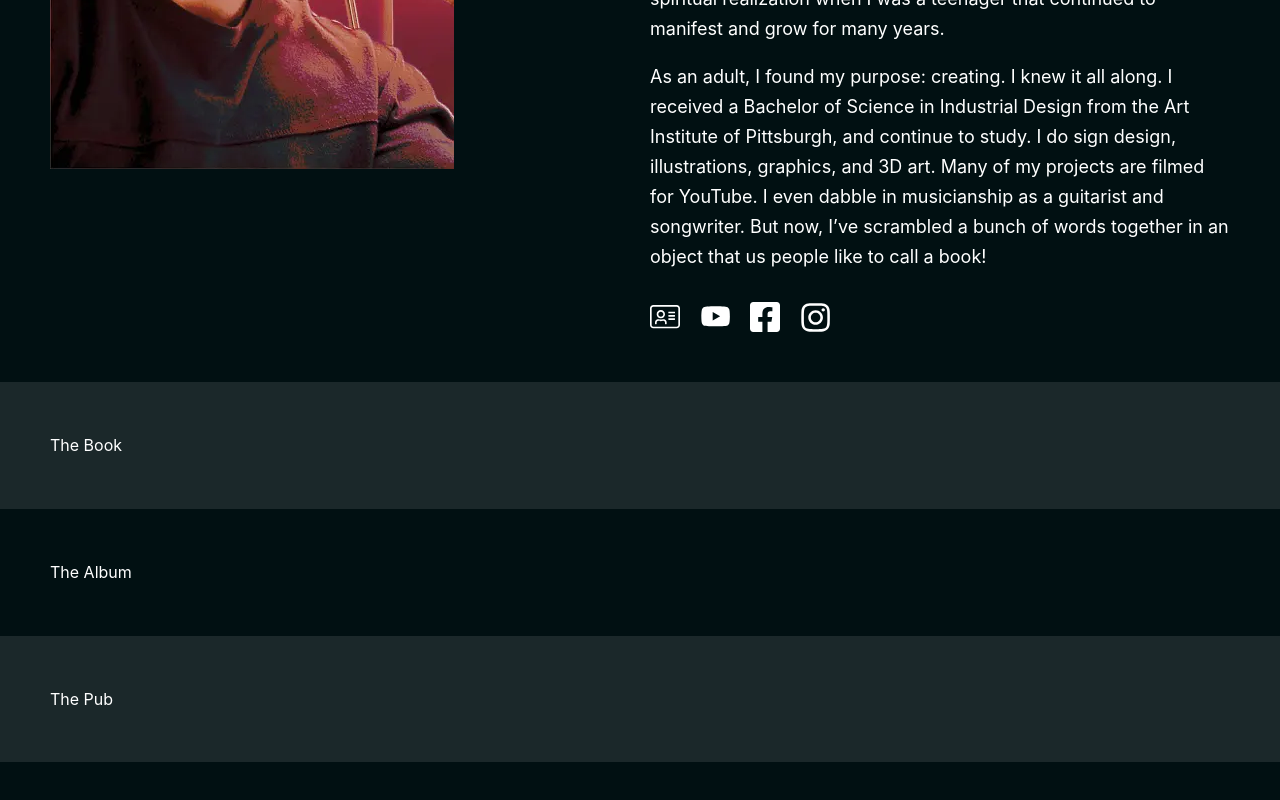
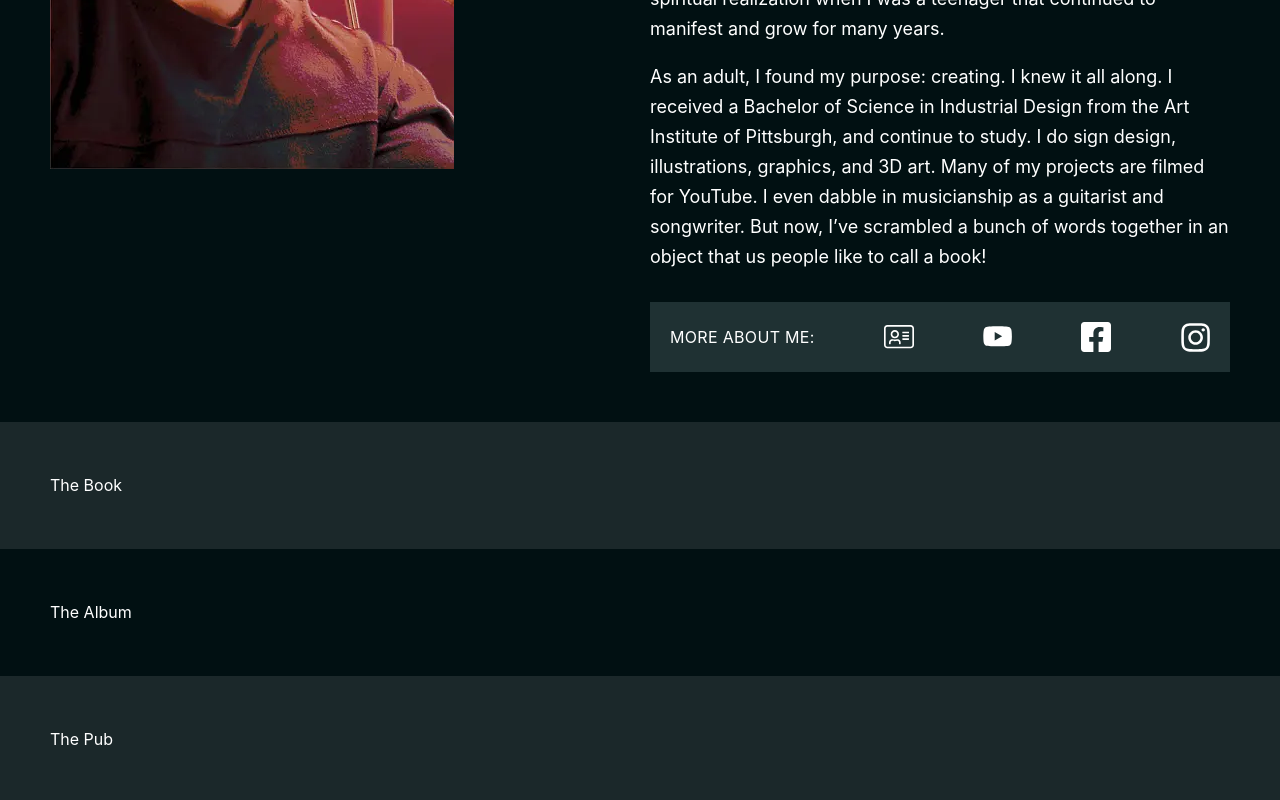
Before and after one commit to wrmz/adamwraythevolcano.com, a Vue app: page / in a window 1280 px wide. Shown: the part 604-1404 px from the top of the page. Before the commit the page ends 1366 px from the top, so only its background shows below. Built offline with nearby package versions, Linux system fonts and the light colour scheme.

Commit message:
Finish styling the socials

```diff
--- a/src/components/TheSocials.vue
+++ b/src/components/TheSocials.vue
@@ -6,6 +6,7 @@
 </script>
 <template>
     <div class="socials">
+        <div class="socials__title">More about me:</div>
         <a href="https://adamdouglaswray.wixsite.com/artist" target="_blank" title="Check out my porfolio"><IconPortfolio /></a>
         <a href="https://www.youtube.com/c/AdamWray" target="_blank" title="Check out my videos"><IconYouTube /></a>
         <a href="https://www.facebook.com/adam.wray.75" target="_blank" title="Visit me on Facebook"><IconFacebook /></a>
@@ -18,7 +19,16 @@
     grid-auto-flow: column dense;
     grid-auto-columns: max-content;
     align-items: center;
+    justify-content: space-between;
     gap: 20px;
+    padding: 20px;
+    background: var(--palette-dark-gray);
+}
+.socials__title {
+    font-size: 16px;
+    line-height: 1;
+    letter-spacing: 0.02em;
+    text-transform: uppercase;
 }
 .socials a {
     display: flex;
```
